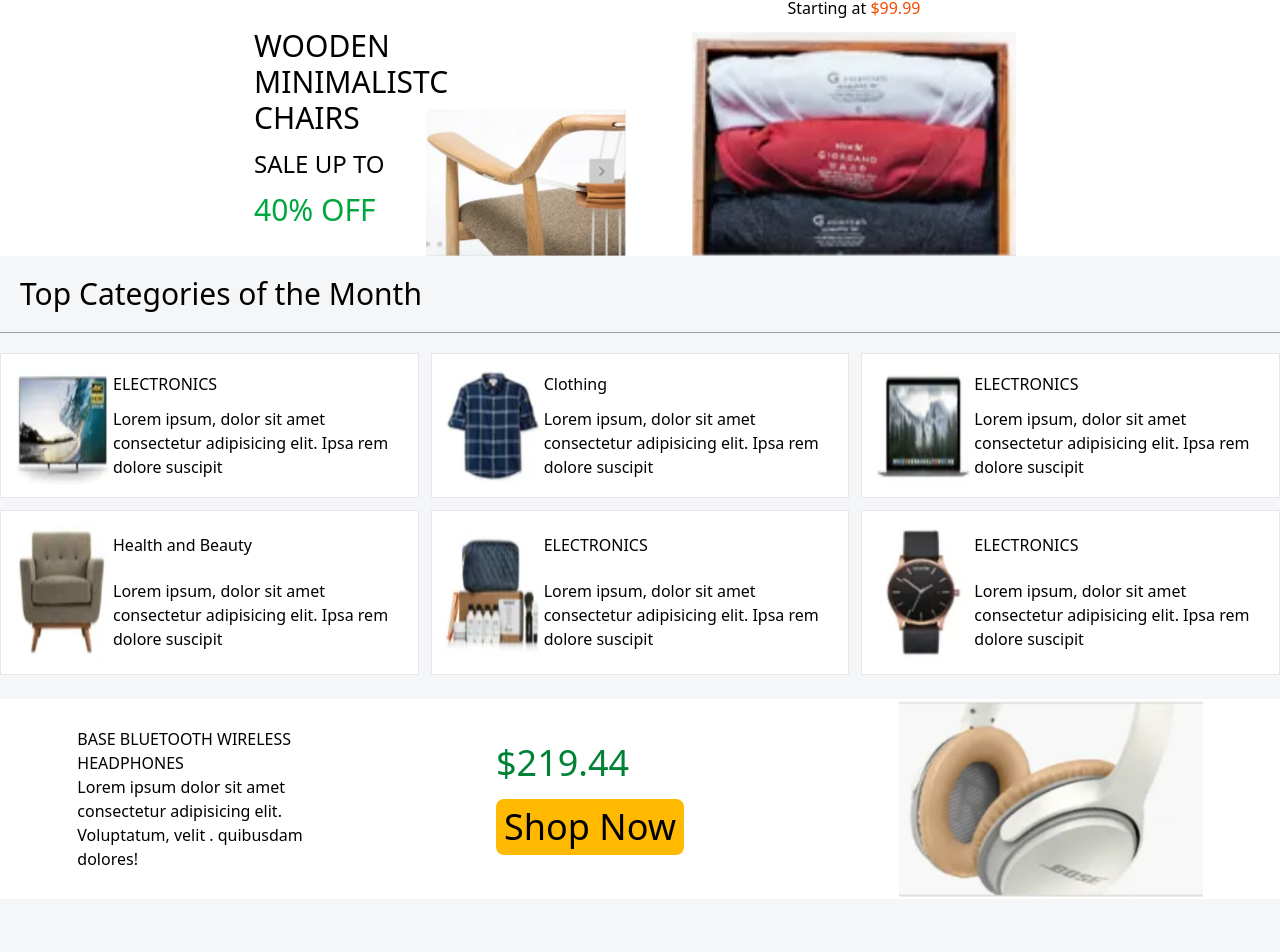
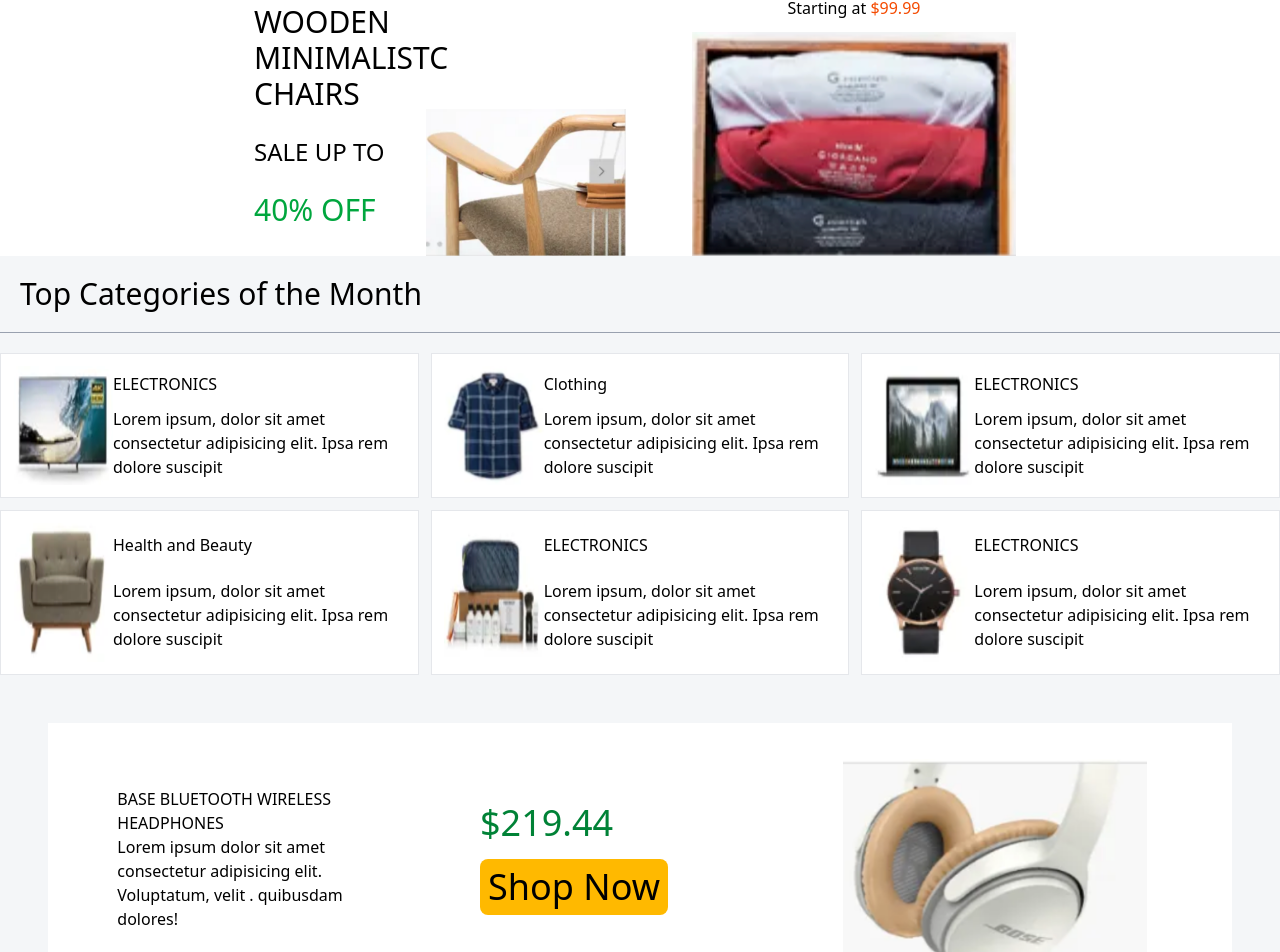
Before and after one commit to shahad0000/W6_D3_Lab1, a React (Vite) app: page / in a window 1280 px wide. Shown: the part 144-1096 px from the top of the page. Before the commit the page ends 1043 px from the top, so only its background shows below. Built offline with nearby package versions, Linux system fonts and the light colour scheme.

Commit message:
improve styling

```diff
--- a/src/components/Footer.jsx
+++ b/src/components/Footer.jsx
@@ -2,8 +2,8 @@ import React from "react";
 
 const Footer = () => {
   return (
-    <div className="flex justify-around items-center mt-6 flex-wrap bg-white">
-      <div className="w-70 flex flex-col m-4">
+    <div className="flex justify-around items-center flex-wrap bg-white m-12 p-9 gap-4">
+      <div className="w-70 flex flex-col ">
         <div>BASE BLUETOOTH WIRELESS HEADPHONES</div>
         <div>
           Lorem ipsum dolor sit amet consectetur adipisicing elit. Voluptatum,
--- a/src/components/Hero.jsx
+++ b/src/components/Hero.jsx
@@ -6,7 +6,7 @@ const Hero = () => {
         <div className='w-100 grid grid-cols-2 h-80 items-end'>
             <div className=' p-7 flex flex-col  items-around'>
                 <h1 className='text-3xl'>WOODEN MINIMALISTC CHAIRS</h1>
-                <h4 className='text-2xl my-3'>SALE UP TO</h4>
+                <h4 className='text-2xl my-6'>SALE UP TO</h4>
                 <h2 className='text-green-600 text-3xl'>40% OFF</h2>
             </div>
             <img src="imgs/chair.png" alt="" />
```
